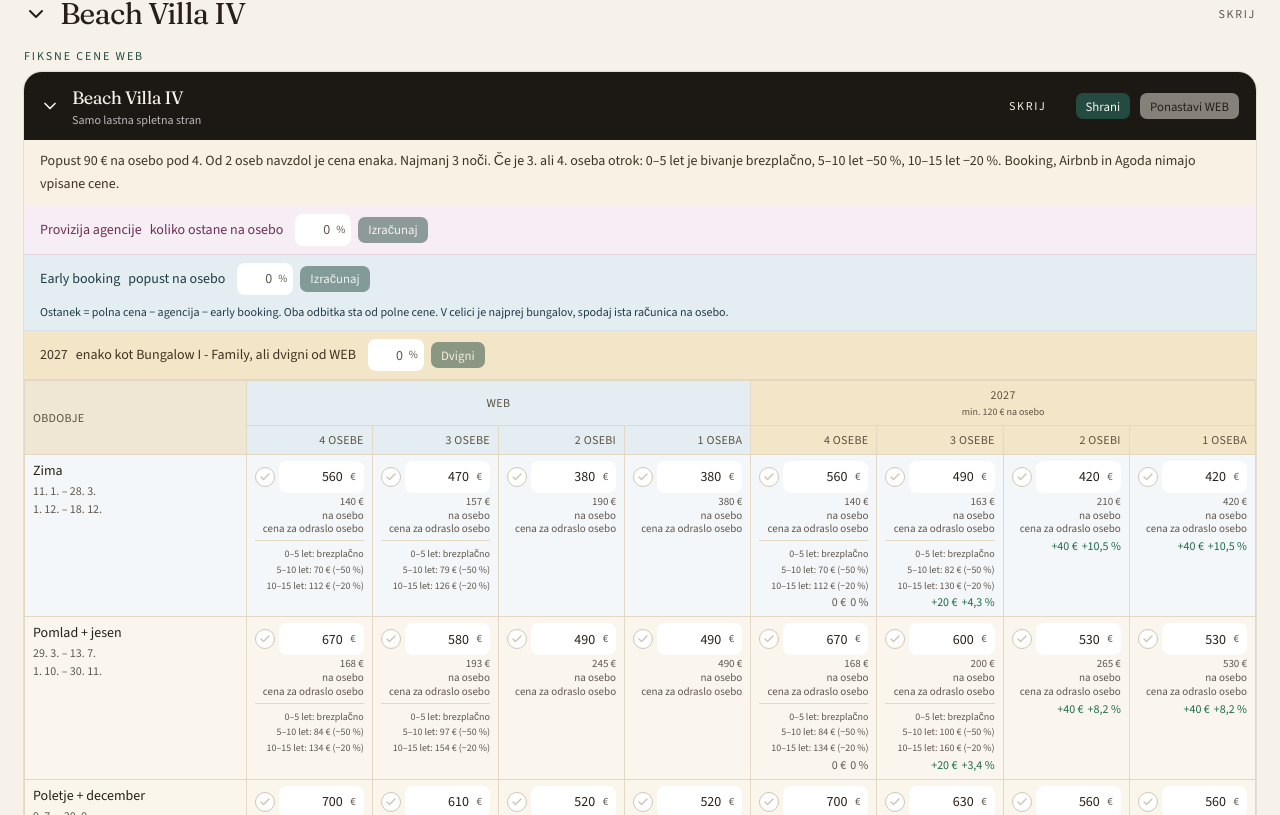
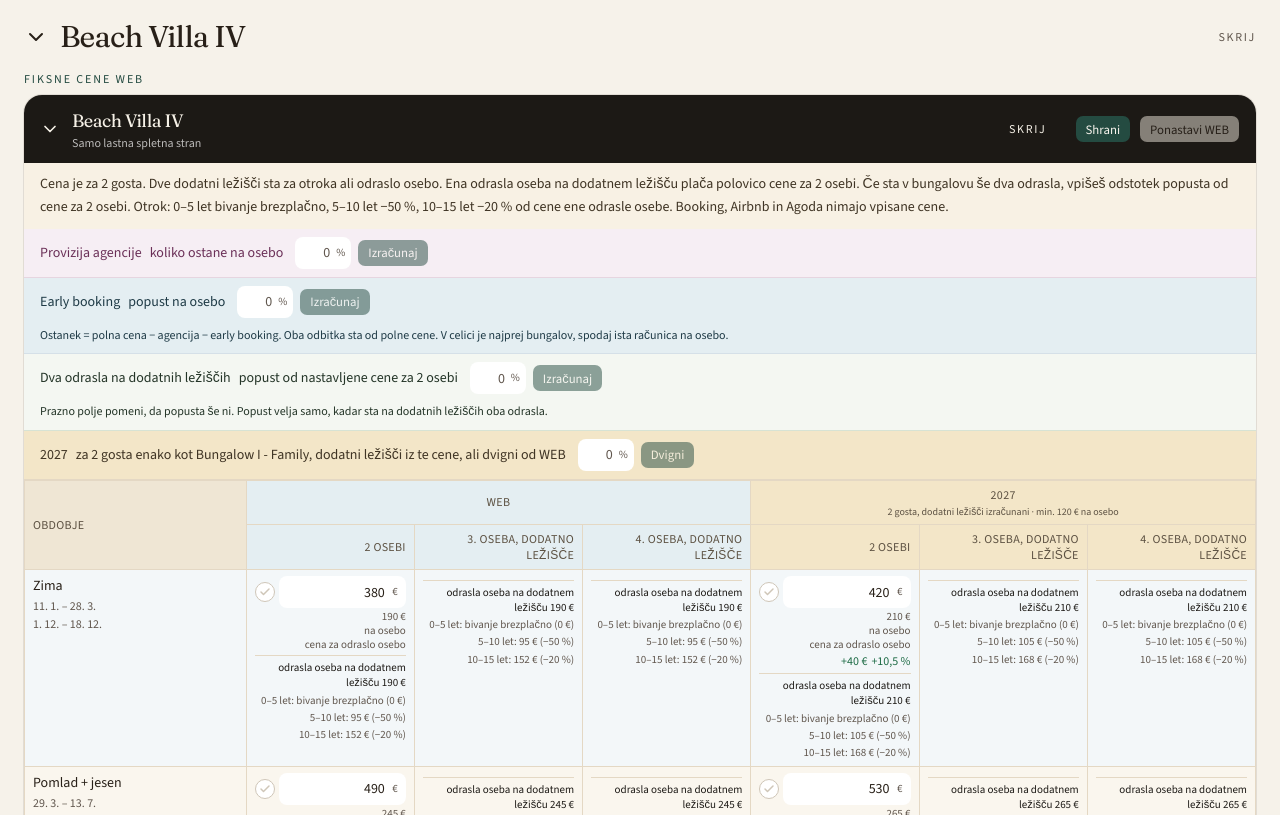
Before and after one commit to Urskapremk/komba-cabana, a Next.js app: page / in a window 1280 px wide. Shown: the part 5005-5820 px from the top of the page. Built offline with nearby package versions, Linux system fonts and the light colour scheme.

Commit message:
Beach Villa IV ima ceno za 2 gosta in dve dodatni ležišči.
Otrok ali odrasla oseba se računa iz cene za 2 osebi. Če sta odrasla oba, vpišeš odstotek popusta.

Co-authored-by: info <info@hnatura.com>

```diff
--- a/src/components/price-tables.tsx
+++ b/src/components/price-tables.tsx
@@ -26,6 +26,8 @@ import {
   beachWeb2027FromFamily,
   childPrices,
   childStaySentence,
+  extraBedLabel,
+  extraBedSentence,
   familyChildLabel,
   familyGallerySentence,
   priceCheckKey,
@@ -745,8 +747,9 @@ export function PriceTables() {
             Pri 2027 vpišeš odstotek in dvigneš cene tega bungalova od trenutnega WEB, tudi pri
             Beach Villi. Pri Bungalow I - Family sta v tabeli ceni za 2 osebi in 1 osebo, zraven pa otroka v galeriji.
               Ena odrasla oseba v galeriji plača polovico cene za 2 osebi. Če sta v galeriji dva odrasla, vpišeš odstotek popusta od cene za 2 osebi. V letu 2027 se vpisujeta samo ti dve ceni.
+            Beach Villa IV ima ceno samo za 2 gosta in dve dodatni ležišči. Na ležišču je lahko otrok ali odrasla oseba. Če sta v bungalovu še dva odrasla, vpišeš odstotek popusta.
             Pri ceni je kljukica: označi jo, ko je cena pripravljena. Zelena pomeni pravilno.
-            Dokler dviga ni, ima Beach Villa za 2 in 1 osebo ceno 2027 kot Bungalow I - Family, za 3 in 4 pa njegov trenutni WEB.
+            Dokler dviga ni, ima Beach Villa za 2 gosta ceno 2027 kot Bungalow I - Family. Dodatni ležišči se računata iz te cene.
             Prazniki
             2027 trajajo do 10. 1. 2028. Zimski december 2026 pri variabilnih cenah traja do 18. 12.,
             v predlogu 2027 do 27. 12.
@@ -920,10 +923,13 @@ function WebCompareCard({
   if (!card || !current || !next) return null;
   const linkedToFamily = unitId === "beach-4";
   const family = unitId === "ocean-1";
-  const priceGuests = family ? [2, 1] : personColumns(card.capacity);
-  const childGuests = family ? [3, 4] : [];
+  const extraBeds = unitId === "beach-4";
+  const priceGuests = family ? [2, 1] : extraBeds ? [2] : personColumns(card.capacity);
+  const childGuests = family || extraBeds ? [3, 4] : [];
   const nextPriceGuests = web2027Columns(unitId);
-  const nextChildGuests = family ? [3, 4] : [];
+  const nextChildGuests = family || extraBeds ? [3, 4] : [];
+  const bedLabel = extraBeds ? extraBedLabel : familyChildLabel;
+  const adultPlace = extraBeds ? "na dodatnem ležišču" : "v galeriji";
   const currentChanged = PERSON_SEASONS.some((season) =>
     personColumns(card.capacity).some((count) => current[season.id]?.[count] !== card.seasons[season.id][count]),
   );
@@ -972,8 +978,8 @@ function WebCompareCard({
       {open ? (
       <div id={`${unitId}-fiksne`}>
       <p className="bg-[#f8f1e4] px-4 py-2.5 text-sm leading-relaxed text-[#3f3424]">
-        {discountSentence(card)}
-        {family ? ` ${familyGallerySentence()}` : card.capacity >= 3 ? ` ${childStaySentence()}` : ""}
+        {extraBeds ? extraBedSentence() : discountSentence(card)}
+        {family ? ` ${familyGallerySentence()}` : extraBeds || card.capacity < 3 ? "" : ` ${childStaySentence()}`}
         {card.note ? ` ${card.note}` : ""}
       </p>
       <div className="flex flex-wrap items-center gap-x-3 gap-y-2 border-b border-[#e6d5e0] bg-[#f6eef4] px-4 py-2">
@@ -1006,20 +1012,20 @@ function WebCompareCard({
           najprej bungalov, spodaj ista računica na osebo.
         </p>
       </div>
-      {family ? (
+      {family || extraBeds ? (
         <div className="flex flex-wrap items-center gap-x-3 gap-y-2 border-b border-[#d7e3d4] bg-[#f4f7f2] px-4 py-2">
           <p className="text-sm text-[#243528]">
-            <span className="font-medium">Dva odrasla v galeriji</span>
+            <span className="font-medium">{extraBeds ? "Dva odrasla na dodatnih ležiščih" : "Dva odrasla v galeriji"}</span>
             <span className="ml-2">popust od nastavljene cene za 2 osebi</span>
           </p>
           <PercentLift
-            label="Dva odrasla v galeriji"
+            label={extraBeds ? "Dva odrasla na dodatnih ležiščih" : "Dva odrasla v galeriji"}
             value={galleryPair}
             onApply={onGalleryPair}
             action="Izračunaj"
             parse={parseCommission}
           />
-          <GalleryPairSummary current={current} next={next} percent={galleryPair} />
+          <GalleryPairSummary current={current} next={next} percent={galleryPair} extraBeds={extraBeds} />
         </div>
       ) : null}
       <div className="flex flex-wrap items-center gap-x-3 gap-y-2 border-b border-[#e4d8c4] bg-[#f3e6c8] px-4 py-2">
@@ -1027,16 +1033,18 @@ function WebCompareCard({
           <span className="font-medium">2027</span>
           <span className="ml-2">
             {linkedToFamily && lift == null
-              ? "enako kot Bungalow I - Family, ali dvigni od WEB"
-              : unitId === "ocean-1"
-                ? "ceni za 2 in 1 osebo od WEB, otroka v galeriji iz cene za 2 osebi"
-                : "vse cene od WEB"}
+              ? "za 2 gosta enako kot Bungalow I - Family, dodatni ležišči iz te cene, ali dvigni od WEB"
+              : extraBeds
+                ? "cena za 2 gosta od WEB, dodatni ležišči iz cene za 2 osebi"
+                : unitId === "ocean-1"
+                  ? "ceni za 2 in 1 osebo od WEB, otroka v galeriji iz cene za 2 osebi"
+                  : "vse cene od WEB"}
           </span>
         </p>
         <PercentLift label={`${card.name}, odstotek dviga 2027`} value={lift} onApply={onLift} />
       </div>
       <div className="max-w-full overflow-x-auto bg-card">
-        <table className={cn("w-full table-fixed border-collapse text-sm", family && "min-w-[1200px]")}>
+        <table className={cn("w-full table-fixed border-collapse text-sm", (family || extraBeds) && "min-w-[1200px]")}>
           <colgroup>
             <col className="w-[18%]" />
             {priceGuests.map((count) => (
@@ -1066,7 +1074,7 @@ function WebCompareCard({
               >
                 2027
                 <span className="mt-0.5 block text-[10px] font-normal tracking-normal normal-case">
-                  {family ? "2 in 1 oseba, otroka izračunana · " : ""}
+                  {family ? "2 in 1 oseba, otroka izračunana · " : extraBeds ? "2 gosta, dodatni ležišči izračunani · " : ""}
                   min. {PERSON_FLOOR_2027} € na osebo
                 </span>
               </th>
@@ -1079,7 +1087,7 @@ function WebCompareCard({
               ))}
               {childGuests.map((count) => (
                 <th key={`web-child-${count}`} className={cn(headCell, "bg-[#e4eef2] text-right")}>
-                  {familyChildLabel(count)}
+                  {bedLabel(count)}
                 </th>
               ))}
               {nextPriceGuests.map((count) => (
@@ -1089,7 +1097,7 @@ function WebCompareCard({
               ))}
               {nextChildGuests.map((count) => (
                 <th key={`next-child-${count}`} className={cn(headCell, "bg-[#f3e6c8] text-right")}>
-                  {familyChildLabel(count)}
+                  {bedLabel(count)}
                 </th>
               ))}
             </tr>
@@ -1129,9 +1137,9 @@ function WebCompareCard({
                         />
                       ) : null}
                       <PerPerson amount={amount} guests={count} commission={commission} earlyBooking={earlyBooking} />
-                      {family && count === 2 ? (
+                      {(family || extraBeds) && count === 2 ? (
                         <>
-                          <GalleryStay twoPerson={amount} />
+                          <GalleryStay twoPerson={amount} place={adultPlace} />
                           <GalleryPairLine setPrice={amount} percent={galleryPair} />
                         </>
                       ) : null}
@@ -1140,7 +1148,7 @@ function WebCompareCard({
                 })}
                 {childGuests.map((count) => (
                   <td key={`web-child-${count}`} className={cn(bodyCell, "align-top text-right")}>
-                    <GalleryStay twoPerson={currentTwo} />
+                    <GalleryStay twoPerson={currentTwo} place={adultPlace} />
                   </td>
                 ))}
                 {nextPriceGuests.map((count) => {
@@ -1170,9 +1178,9 @@ function WebCompareCard({
                           <Delta base={current[season.id]?.[count] ?? null} next={amount} />
                         </span>
                       ) : null}
-                      {family && count === 2 ? (
+                      {(family || extraBeds) && count === 2 ? (
                         <>
-                          <GalleryStay twoPerson={yearGallery} fromCurrent={nextTwo == null && currentTwo != null} />
+                          <GalleryStay twoPerson={yearGallery} place={adultPlace} fromCurrent={nextTwo == null && currentTwo != null} />
                           <GalleryPairLine
                             setPrice={nextTwo == null ? yearGallery : nextTwo}
                             percent={galleryPair}
@@ -1185,7 +1193,7 @@ function WebCompareCard({
                 })}
                 {nextChildGuests.map((count) => (
                   <td key={`next-child-${count}`} className={cn(bodyCell, "align-top text-right")}>
-                    <GalleryStay twoPerson={yearGallery} fromCurrent={nextTwo == null && currentTwo != null} />
+                    <GalleryStay twoPerson={yearGallery} place={adultPlace} fromCurrent={nextTwo == null && currentTwo != null} />
                   </td>
                 ))}
               </tr>
@@ -1281,15 +1289,19 @@ function GalleryPairSummary({
   current,
   next,
   percent,
+  extraBeds = false,
 }: {
   current: PersonRates[string];
   next: PersonRates[string];
   percent: number | null;
+  extraBeds?: boolean;
 }) {
   if (percent == null) {
     return (
       <p className="w-full text-xs leading-relaxed text-[#243528]">
-        Prazno polje pomeni, da popusta še ni. Popust velja samo, kadar sta v galeriji oba odrasla.
+        {extraBeds
+          ? "Prazno polje pomeni, da popusta še ni. Popust velja samo, kadar sta na dodatnih ležiščih oba odrasla."
+          : "Prazno polje pomeni, da popusta še ni. Popust velja samo, kadar sta v galeriji oba odrasla."}
       </p>
     );
   }
@@ -1335,14 +1347,22 @@ function GalleryPairLine({
   );
 }
 
-function GalleryStay({ twoPerson, fromCurrent }: { twoPerson: number | null; fromCurrent?: boolean }) {
+function GalleryStay({
+  twoPerson,
+  fromCurrent,
+  place = "v galeriji",
+}: {
+  twoPerson: number | null;
+  fromCurrent?: boolean;
+  place?: string;
+}) {
   const adult = galleryAdultPrice(twoPerson);
   if (adult == null) return <span className="mt-1 block text-xs text-muted-foreground">—</span>;
   const bands = childPrices(adult);
   return (
     <span className="mt-1 block border-t border-[#e4d8c4] pt-1 text-right text-[11px] leading-snug text-muted-foreground">
       {fromCurrent ? <span className="block">iz trenutnega WEB</span> : null}
-      <span className="block font-medium text-[#1c1915]">odrasla oseba v galeriji {formatEuro(adult)}</span>
+      <span className="block font-medium text-[#1c1915]">odrasla oseba {place} {formatEuro(adult)}</span>
       {bands.map((band) => (
         <span key={band.id} className="mt-0.5 block">
           {band.free
--- a/src/lib/pricing.ts
+++ b/src/lib/pricing.ts
@@ -418,9 +418,10 @@ export function personColumns(capacity: number): number[] {
   return Array.from({ length: capacity }, (_, index) => capacity - index);
 }
 
-/** Leto 2027 pri Bungalow I ima v WEB samo ceno za 2 osebi in za 1 osebo. */
+/** Leto 2027 v WEB: Bungalow I samo 2 in 1 osebo, Beach Villa samo 2 gosta. */
 export function web2027Columns(unitId: string): number[] {
   if (unitId === "ocean-1") return [2, 1];
+  if (unitId === "beach-4") return [2];
   const card = personRateCard(unitId);
   return personColumns(card?.capacity ?? 1);
 }
@@ -1043,6 +1044,14 @@ export function familyChildLabel(count: number): string {
   return `${count}. oseba, otrok`;
 }
 
+export function extraBedLabel(count: number): string {
+  return `${count}. oseba, dodatno ležišče`;
+}
+
+export function extraBedSentence(): string {
+  return "Cena je za 2 gosta. Dve dodatni ležišči sta za otroka ali odraslo osebo. Ena odrasla oseba na dodatnem ležišču plača polovico cene za 2 osebi. Če sta v bungalovu še dva odrasla, vpišeš odstotek popusta od cene za 2 osebi. Otrok: 0–5 let bivanje brezplačno, 5–10 let −50 %, 10–15 let −20 % od cene ene odrasle osebe.";
+}
+
 export function familyGallerySentence(): string {
   return "V galeriji spijo otroci. Ena odrasla oseba v galeriji plača polovico cene za 2 osebi. Če sta v galeriji dva odrasla, vpišeš odstotek popusta od cene za 2 osebi. Otrok: 0–5 let bivanje brezplačno, 5–10 let −50 %, 10–15 let −20 % od cene ene odrasle osebe.";
 }
```
Also changed, not shown: 1 other file (tests, documents, lock files or other folders).
